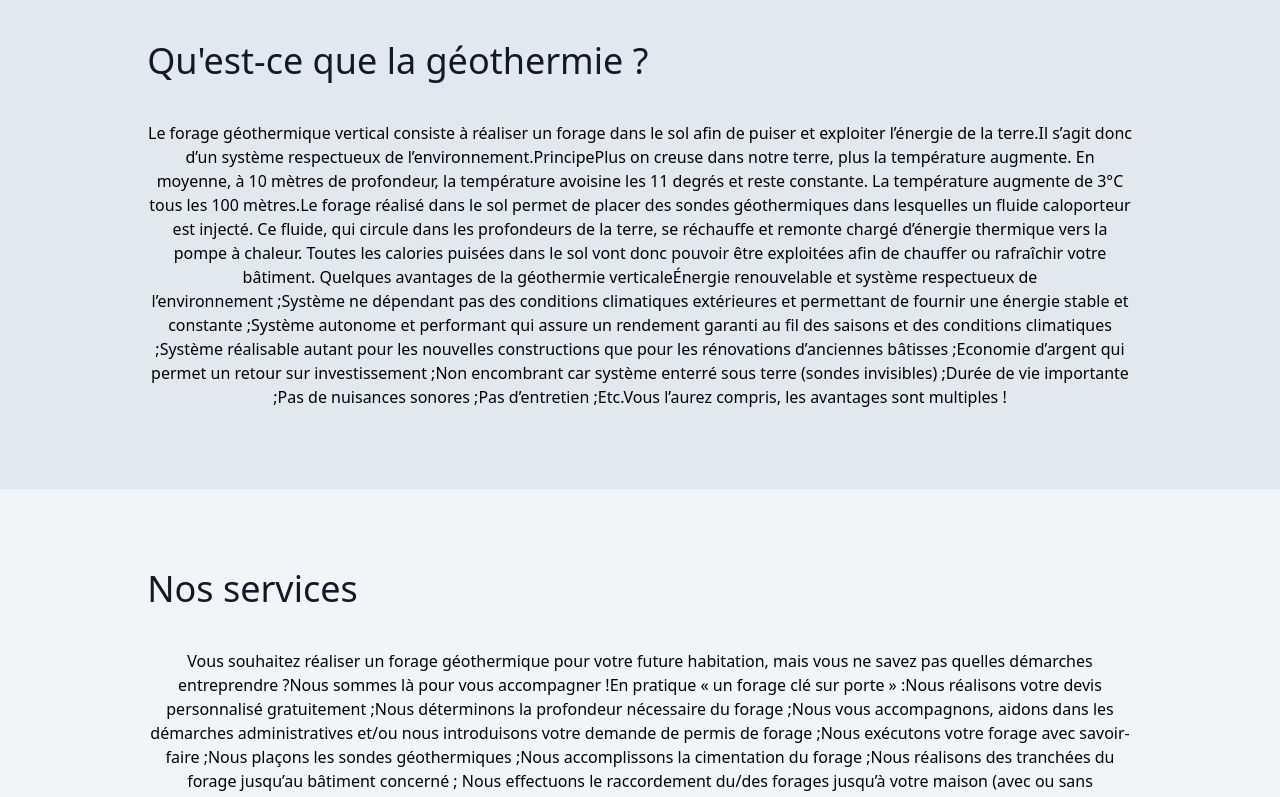
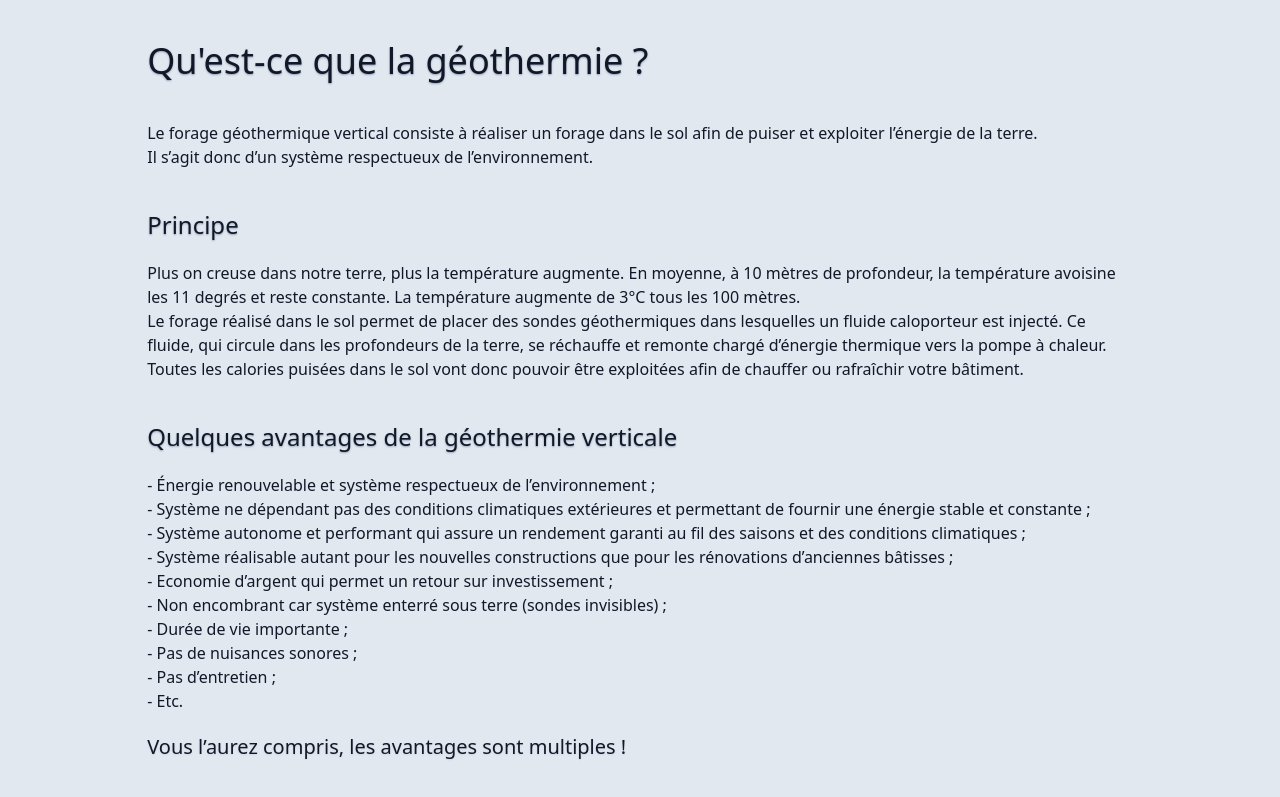
Before and after one commit to tsepton/jfdforage, a Next.js app: page / in a window 1280 px wide. Shown: the part 1220-2017 px from the top of the page. Built offline with nearby package versions, Linux system fonts and the light colour scheme.

Commit message:
Add style ton content

```diff
--- a/src/section/geothermal.tsx
+++ b/src/section/geothermal.tsx
@@ -1,23 +1,47 @@
 import SectionCard from "@/components/section_card";
 import trans from "@/translations/translator";
 import Section from "../components/section";
+import { title, content, subtitle, ending } from "./shared_classes";
 
 export default function PhotoSection(props: any) {
+
 
   return (
     <Section id={props.id} className={props.className}>
       <SectionCard>
-        <h1 className="text-left text-3xl lg:text-4xl font-light text-gray-900 dark:text-white mb-5 lg:mb-10">
+        <h1 className={title}>
           {trans.get("sections.geothermal.title")}
         </h1>
+        <div className="flex flex-col justify-start items-start text-left">
+          <div className={content}>
             {trans.get("sections.geothermal.content1")}
+          </div>
+          <div className={content}>
             {trans.get("sections.geothermal.content2")}
+          </div>
+
+          <div className={subtitle + " mt-10"}>
             {trans.get("sections.geothermal.subtitle1")}
+          </div>
+          <div className={content}>
             {trans.get("sections.geothermal.content3")}
+          </div>
+          <div className={content}>
             {trans.get("sections.geothermal.content4")}
+          </div>
+
+          <div className={subtitle + " mt-10"}>
             {trans.get("sections.geothermal.subtitle2")}
-        {trans.get("sections.geothermal.advantages")}
+          </div>
+          <div className={content}>
+            {(trans.get("sections.geothermal.advantages") as string[])
+              .map((elem, i) => <div key={i}> - {elem}</div>)}
+          </div>
+          <div className={ending + " pt-5"}>
             {trans.get("sections.geothermal.conclusion")}
+          </div>
+
+        </div>
       </SectionCard>
     </Section>
   );
```
Lines whose indentation alone changed are shown as unchanged.
